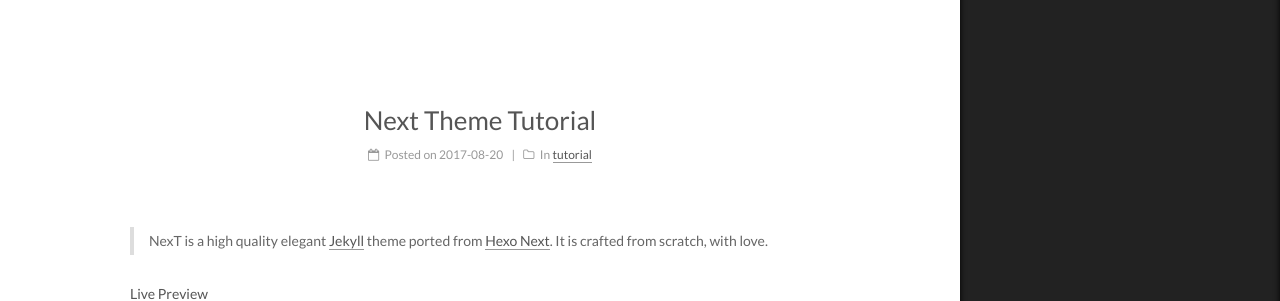
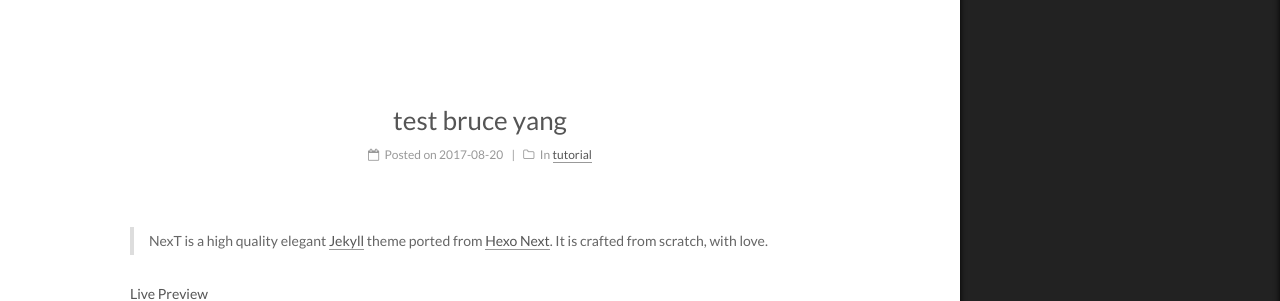
Before and after one commit to bruceyoungsysu/bruceyoungsysu.github.io, a Jekyll site: the page built from _posts/2017-08-20-testtesttest66666666.md, in a window 1280 px wide. Shown: the part 240-541 px from the top of the page. Built offline with Jekyll 4.4.1, drawn with Linux system fonts in a browser that asks for light colours.

Commit message:
template adapted2

```diff
--- a/_posts/2017-08-20-testtesttest66666666.md
+++ b/_posts/2017-08-20-testtesttest66666666.md
@@ -1,5 +1,5 @@
 ---
-title: Next Theme Tutorial
+title: test bruce yang
 description: NexT is a high quality elegant Jekyll theme ported from Hexo Next. It is crafted from scratch, with love.
 categories:
  - tutorial
```
